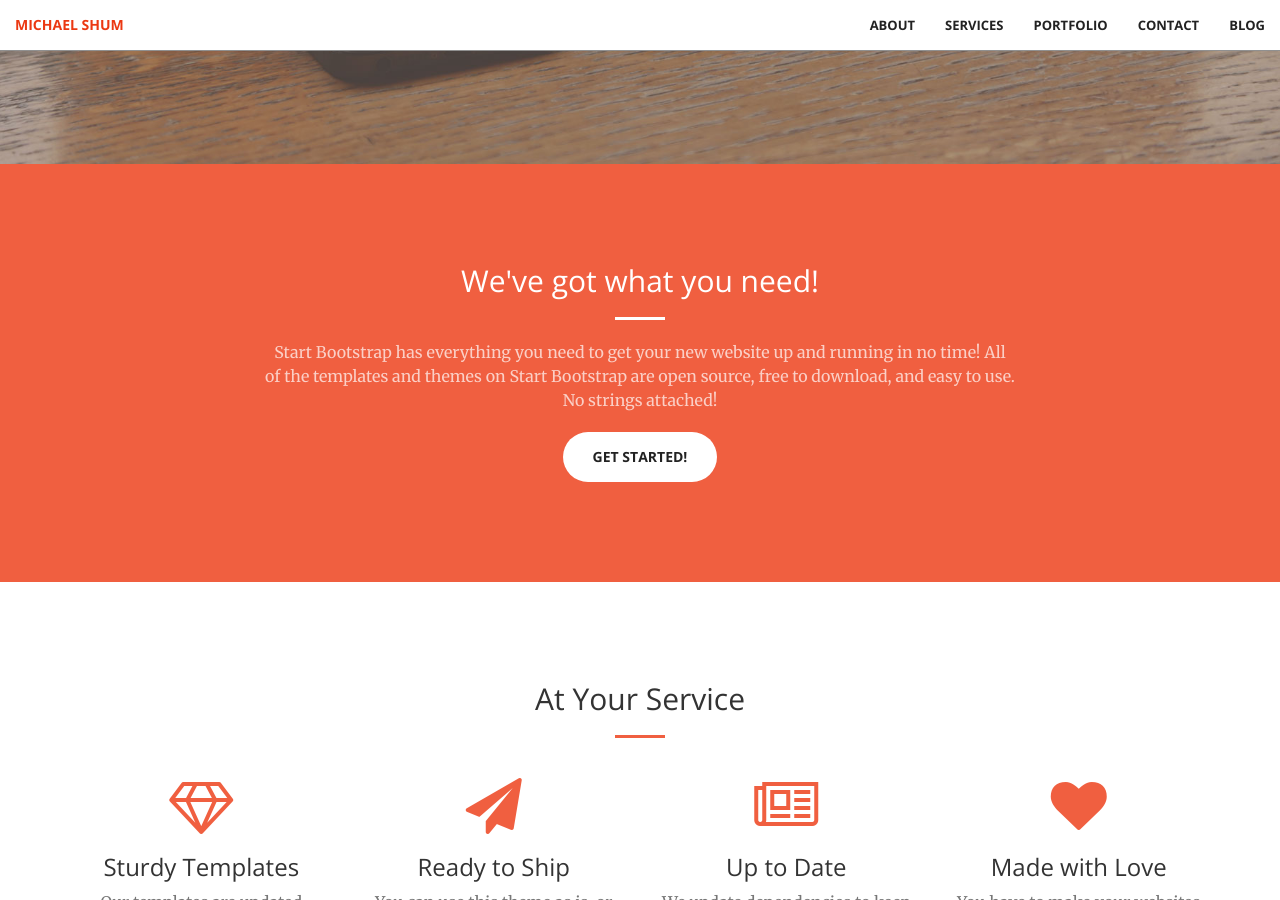
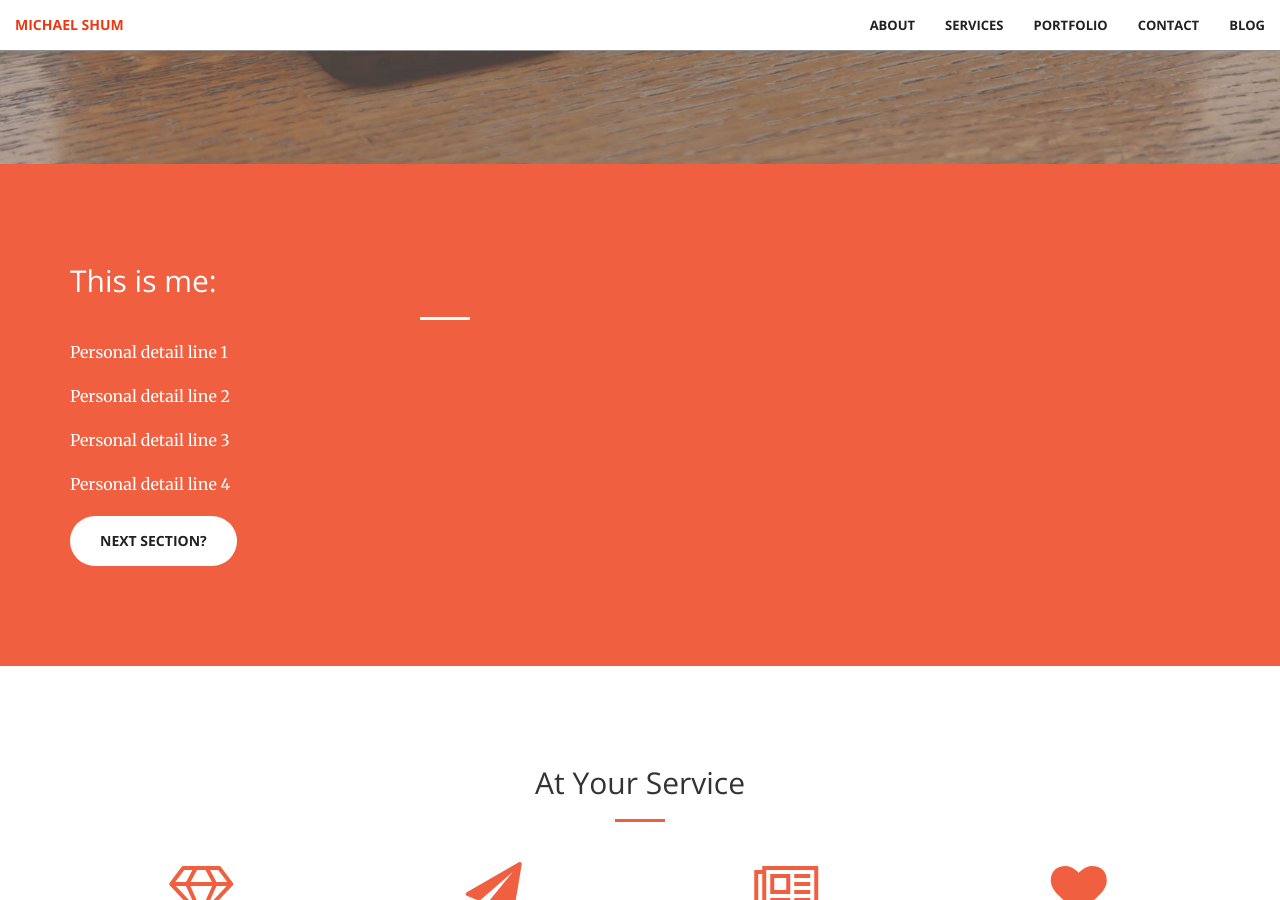
Before and after one commit to petriomelony/petriomelony.github.io, a Jekyll site: the page built from index.html, in a window 1280 px wide and 900 px high, scrolled down 736 px. Built offline with Jekyll 4.4.1, drawn with Linux system fonts in a browser that asks for light colours; nearby versions of some CDN libraries.

Commit message:
Update call-to-action.html

```diff
--- a/_includes/call-to-action.html
+++ b/_includes/call-to-action.html
@@ -1,11 +1,14 @@
 <section class="bg-primary" id="about">
     <div class="container">
         <div class="row">
-            <div class="col-lg-8 col-lg-offset-2 text-center">
-                <h2 class="section-heading">We've got what you need!</h2>
+            <div class="col-lg-8 text-left">
+                <h2 class="section-heading">This is me:</h2>
                 <hr class="light">
-                <p class="text-faded">Start Bootstrap has everything you need to get your new website up and running in no time! All of the templates and themes on Start Bootstrap are open source, free to download, and easy to use. No strings attached!</p>
-                <a href="#" class="btn btn-default btn-xl">Get Started!</a>
+                <p>Personal detail line 1</p>
+                <p>Personal detail line 2</p>
+                <p>Personal detail line 3</p>
+                <p>Personal detail line 4</p>
+                <a href="#" class="btn btn-default btn-xl">Next Section?</a>
             </div>
         </div>
     </div>
```
